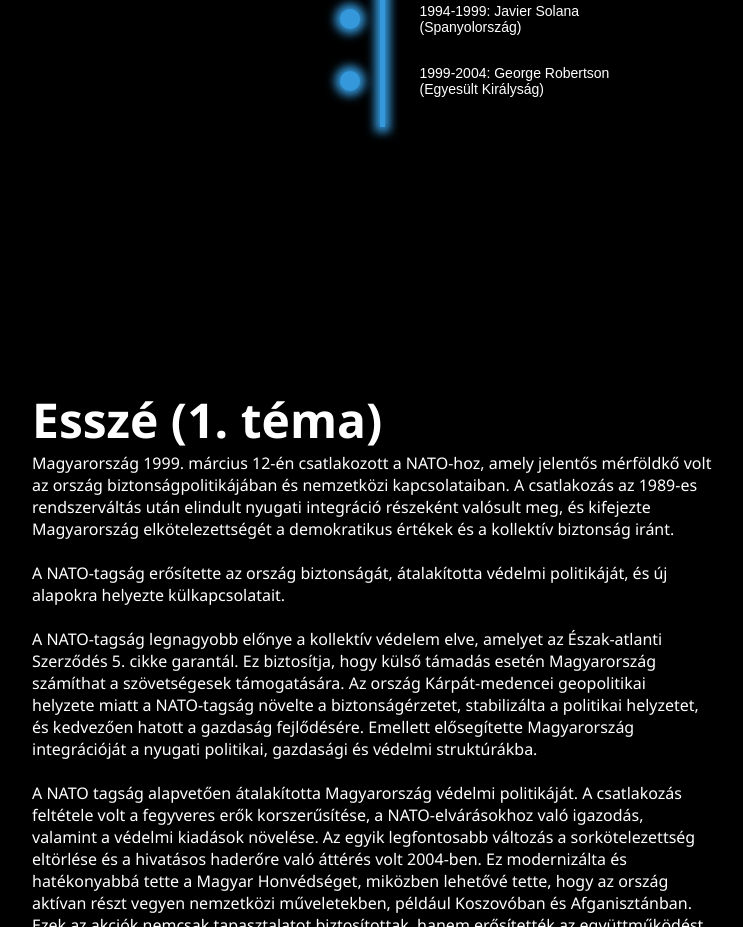
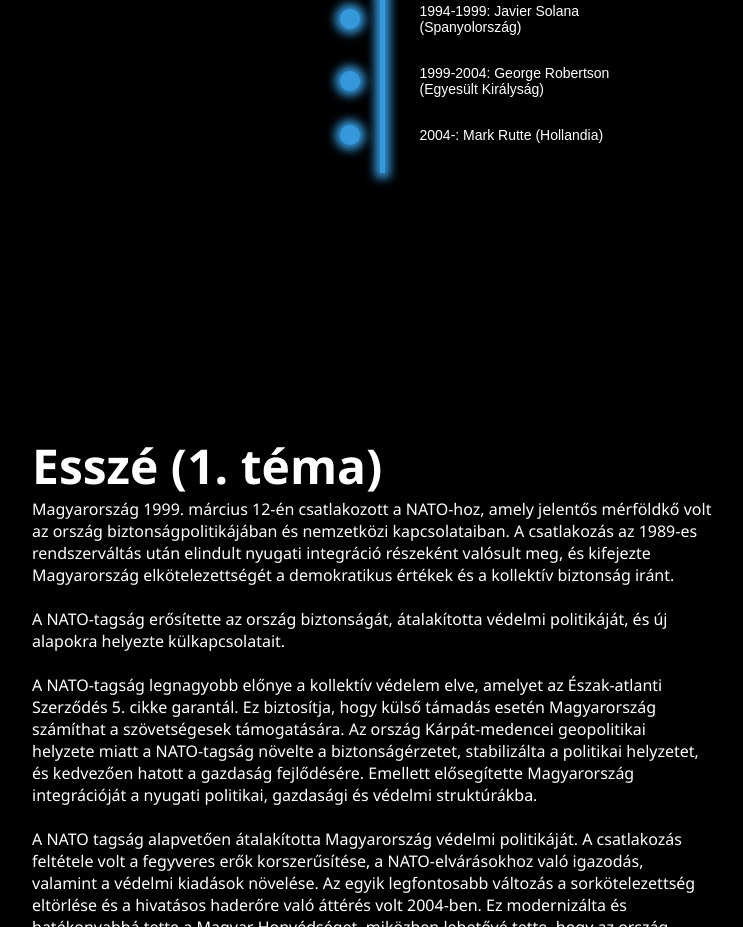
Before and after one commit to notakos0/nato123, a plain HTML site: page main.html in a window 1280 px wide. Shown: the part 7098-8025 px from the top of the page, without its empty margins (268-1011 px from the left). Drawn offline with Linux system fonts and the light colour scheme.

Commit message:
Update main.html

```diff
--- a/main.html
+++ b/main.html
@@ -149,6 +149,10 @@
                         <div class="timeline-circle"></div>
                         <div class="timeline-text slideload">1999-2004: George Robertson (Egyesült Királyság)</div>
                     </div>
+                    <div class="timeline-item">
+                        <div class="timeline-circle"></div>
+                        <div class="timeline-text slideload">2004-: Mark Rutte (Hollandia)</div>
+                    </div>
                 </div>
             </div>
         </div>
```
